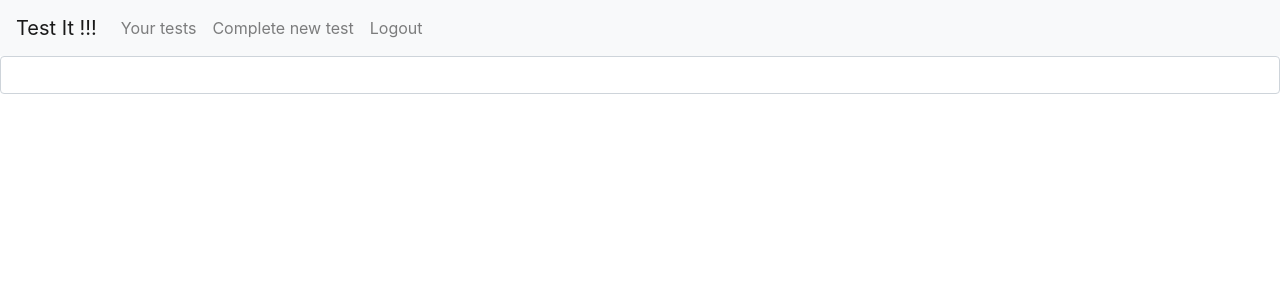
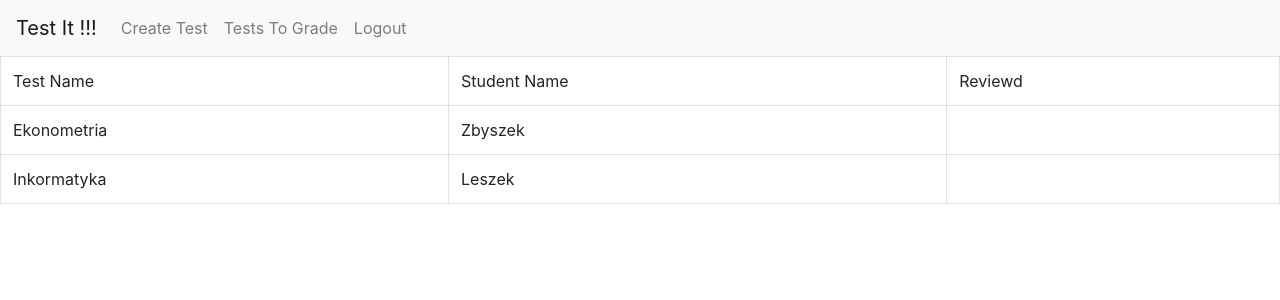
Before and after one commit to K1C4Y/school-testing, a React (Create React App) app: page / in a window 1280 px wide. Shown: the top 300 px of the page. Built offline with nearby package versions, Linux system fonts and the light colour scheme.

Commit message:
added added basic teacher cocpit functionality and logout function

```diff
--- a/src/App.js
+++ b/src/App.js
@@ -4,15 +4,26 @@ import StudentCocpit from "./components/student/StudentCocpit.jsx";
 import TeacherCocpit from "./components/teacher/TeacherCocpit.jsx";
 import Login from "./components/Login.jsx";
 import Register from "./components/Register.jsx";
+
 function App() {
-  const [teacherLogged, setTeacherLogged] = useState(false);
-  const [studentLogged, setStudentLogged] = useState(true);
+  const [teacherLogged, setTeacherLogged] = useState(true);
+  const [studentLogged, setStudentLogged] = useState(false);
+
+  const logOut = () => {
+    setTeacherLogged(false);
+    setStudentLogged(false);
+  };
 
   return (
     <div id="AppComponent">
-      {studentLogged ? <StudentCocpit /> : null}
-      {teacherLogged ? <TeacherCocpit /> : null}
-      {!teacherLogged && !studentLogged ? <Login setTeacherLogged={setTeacherLogged} setStudentLogged={setStudentLogged}/> : null}
+      {studentLogged ? <StudentCocpit logOut={logOut} /> : null}
+      {teacherLogged ? <TeacherCocpit logOut={logOut}/> : null}
+      {!teacherLogged && !studentLogged ? (
+        <Login
+          setTeacherLogged={setTeacherLogged}
+          setStudentLogged={setStudentLogged}
+        />
+      ) : null}
       {!teacherLogged && !studentLogged ? <Register /> : null}
     </div>
   );
--- a/src/components/student/StNavigation.jsx
+++ b/src/components/student/StNavigation.jsx
@@ -1,7 +1,7 @@
 import React from "react";
 import { Nav, Navbar } from "react-bootstrap";
 
-const StNavigation = ({setTestCode,setTestsCompleted}) => {
+const StNavigation = ({setTestCode,setTestsCompleted,logOut}) => {
   const newTest = () => {
     setTestCode(true);
     setTestsCompleted(false);
@@ -18,7 +18,7 @@ const StNavigation = ({setTestCode,setTestsCompleted}) => {
         <Nav>
           <Nav.Link onClick={allTests}>Your tests</Nav.Link>
           <Nav.Link onClick={newTest}>Complete new test</Nav.Link>
-          <Nav.Link>Logout</Nav.Link>
+          <Nav.Link onClick={logOut}>Logout</Nav.Link>
         </Nav>
       </Navbar>
     </div>
--- a/src/components/student/StudentCocpit.jsx
+++ b/src/components/student/StudentCocpit.jsx
@@ -3,12 +3,12 @@ import StNavigation from "./StNavigation.jsx";
 import TestCode from "./TestCode.jsx";
 import TestsDone from "./TestsDone.jsx";
 
-const StudentCocpit = () => {
+const StudentCocpit = ({logOut}) => {
   const [testCode, setTestCode] = useState(true);
   const [testsCompleted, setTestsCompleted] = useState(false);
   return (
     <div id="studentCocpit">
-      <StNavigation setTestCode={setTestCode} setTestsCompleted={setTestsCompleted} />
+      <StNavigation setTestCode={setTestCode} setTestsCompleted={setTestsCompleted} logOut={logOut}/>
       {testCode ? <TestCode /> : null}
       {testsCompleted ? <TestsDone /> : null}
     </div>
--- a/src/components/student/TestsDone.jsx
+++ b/src/components/student/TestsDone.jsx
@@ -1,14 +1,17 @@
 import React, { useState } from "react";
+import Table from "react-bootstrap/Table";
+
 const TestsDone = () => {
   const [testsDone, setTestsDone] = useState([
-    { testName : "tn1", grade : 5 },
-    { testName : "tn2", grade : 3 },
+    { testName: "tn1", grade: 5 },
+    { testName: "tn2", grade: 3 },
   ]);
   const renderTests = (testsDone) => {
     const tests = testsDone.map((test) => (
-      <li>
-        Test: {test.testName} Grade: {test.grade}
-      </li>
+      <tr>
+        <td>{test.testName}</td>
+        <td>{test.grade}</td>
+      </tr>
     ));
     console.log(tests);
     return tests;
@@ -16,7 +19,15 @@ const TestsDone = () => {
 
   return (
     <div id="testsDone">
-      <ul>{renderTests(testsDone)}</ul>
+      <Table stdiped bordered hover size="sm" >
+        <thead>
+          <tr>
+            <td>Name</td>
+            <td>Grade</td>
+          </tr>
+        </thead>
+        <tbody>{renderTests(testsDone)}</tbody>
+      </Table>
     </div>
   );
 };
--- a/src/components/teacher/TeacherCocpit.jsx
+++ b/src/components/teacher/TeacherCocpit.jsx
@@ -1,9 +1,17 @@
-import React from "react";
-import CreateTest from "./CreateTest.jsx"
-const TeacherCocpit = () => {
+import React, { useState } from "react";
+import CreateTest from "./CreateTest.jsx";
+import TrNavivgation from "./TrNavigation.jsx";
+import TestTG from "./TestsTG.jsx";
+
+const TeacherCocpit = ({ logOut }) => {
+  const [createTestBool, setCTB] = useState(false);
+  const [testTGBool, setTTGB] = useState(true);
+
   return (
     <div id="teacherCocpit">
-      <CreateTest />
+      <TrNavivgation setCTB={setCTB} setTTGB={setTTGB} logOut={logOut} />
+      {createTestBool ? <CreateTest /> : null}
+      {testTGBool ? <TestTG /> : null}
     </div>
   );
 };
--- a/src/components/teacher/TestsTG.jsx
+++ b/src/components/teacher/TestsTG.jsx
@@ -1,16 +1,17 @@
 import React, { useState } from "react";
-import ComplTest from './ComplTest.jsx';
+import ComplTest from "../student/ComplTest.jsx";
+import Table from "react-bootstrap/Table"
 
 const TestTG = () => {
-  const [Tests, setTests] = useState([
-    { name: "Ekonometria", studentName: "Zbyszek", reviewed: false },
-    { name: "Informatyka", studentName: "Leszek", reviewed: true },
+  const [testDesc, setTests] = useState([
+    { name: "Ekonometria", studentName: "Zbyszek", reviewed: false, id: 1 },
+    { name: "Inkormatyka", studentName: "Leszek", reviewed: true, id: 2 },
   ]);
-  const [multipleTestMode, setMultipleTestMode] = useState(false);
-  const renderTests = () => {
-    let i = -1;
-    const tests = Tests.map((test) => (
-      <tr key={i++}>
+  const [multipleTestMode, setMultipleTestMode] = useState(true);
+
+  const renderTests = (testDesc) => {
+    const tests = testDesc.map((test) => (
+      <tr key={test.id}>
         <td>{test.name}</td>
         <td>{test.studentName}</td>
         <td>{test.reviewed}</td>
@@ -19,21 +20,30 @@ const TestTG = () => {
     return tests;
   };
 
-  const renderTable = () => {
-    <table>
-      <tr>
-        <td>Test Name</td>
-        <td>Student Name</td>
-        <td>Reviewd</td>
-      </tr>
-      {renderTests()}
-    </table>;
+  const renderTable = (testDesc) => {
+    const massage = (
+      <Table striped bordered hover>
+        <tr>
+          <td>Test Name</td>
+          <td>Student Name</td>
+          <td>Reviewd</td>
+        </tr>
+        {renderTests(testDesc)}
+      </Table>
+    );
+    return massage
   };
+
   const renderTest = () => {
     setMultipleTestMode(false);
     return <ComplTest />;
   };
+
   return (
-    <div id="testTG">{multipleTestMode ? renderTable() : renderTest()}</div>
+    <div id="testTG">
+      {multipleTestMode ? renderTable(testDesc) : renderTest()}
+    </div>
   );
 };
+
+export default TestTG;
--- a/src/components/teacher/TrNavigation.jsx
+++ b/src/components/teacher/TrNavigation.jsx
@@ -1,17 +1,26 @@
 import React from "react";
 import { Nav, Navbar } from "react-bootstrap";
-const TrNavigation = () => {
+
+const TrNavigation = ({setTTGB,setCTB,logOut}) => {
+
+  const createTest = () => {
+   setCTB(true)
+   setTTGB(false)
+}
+
+  const testsToGrade = () => {
+   setCTB(false)
+   setTTGB(true)
+}
+
   return (
     <div id="TrNavigation">
       <Navbar bg="light" expand="lg">
         <Navbar.Brand href="#home">Test It !!!</Navbar.Brand>
-        <Navbar.Toggle aria-controls="basic-navbar-nav" />
         <Nav>
-          <Nav.Link>Create Test</Nav.Link>
-          <Nav.Link>Tests To Grade</Nav.Link>
-        </Nav>
-        <Nav>
-          <Nav.Link>Logout</Nav.Link>
+          <Nav.Link onClick={createTest}>Create Test</Nav.Link>
+          <Nav.Link onClick={testsToGrade}>Tests To Grade</Nav.Link>
+          <Nav.Link onClick={logOut}>Logout</Nav.Link>
         </Nav>
       </Navbar>
     </div>
```
Also changed, not shown: 1 other file (tests, documents, lock files or other folders).
